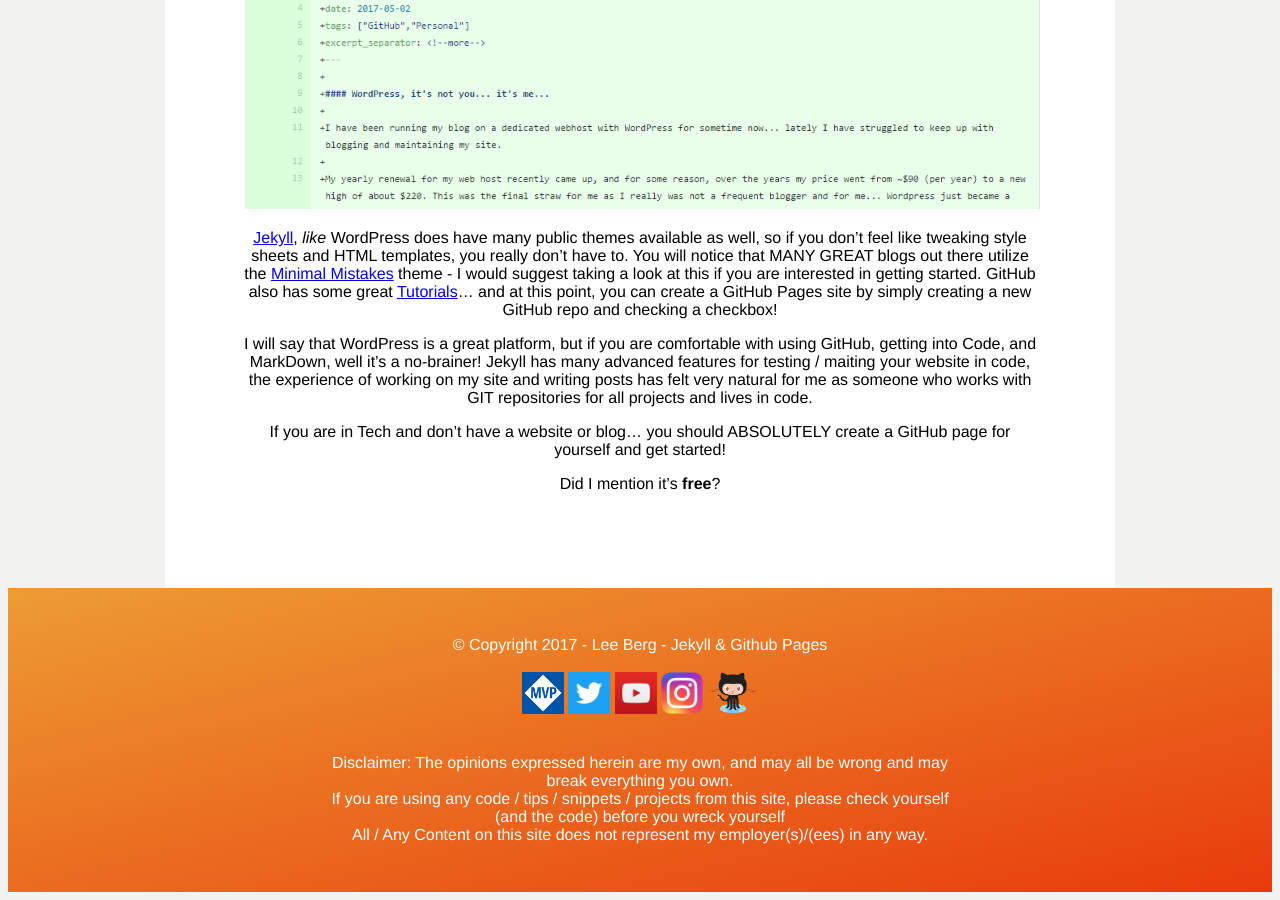
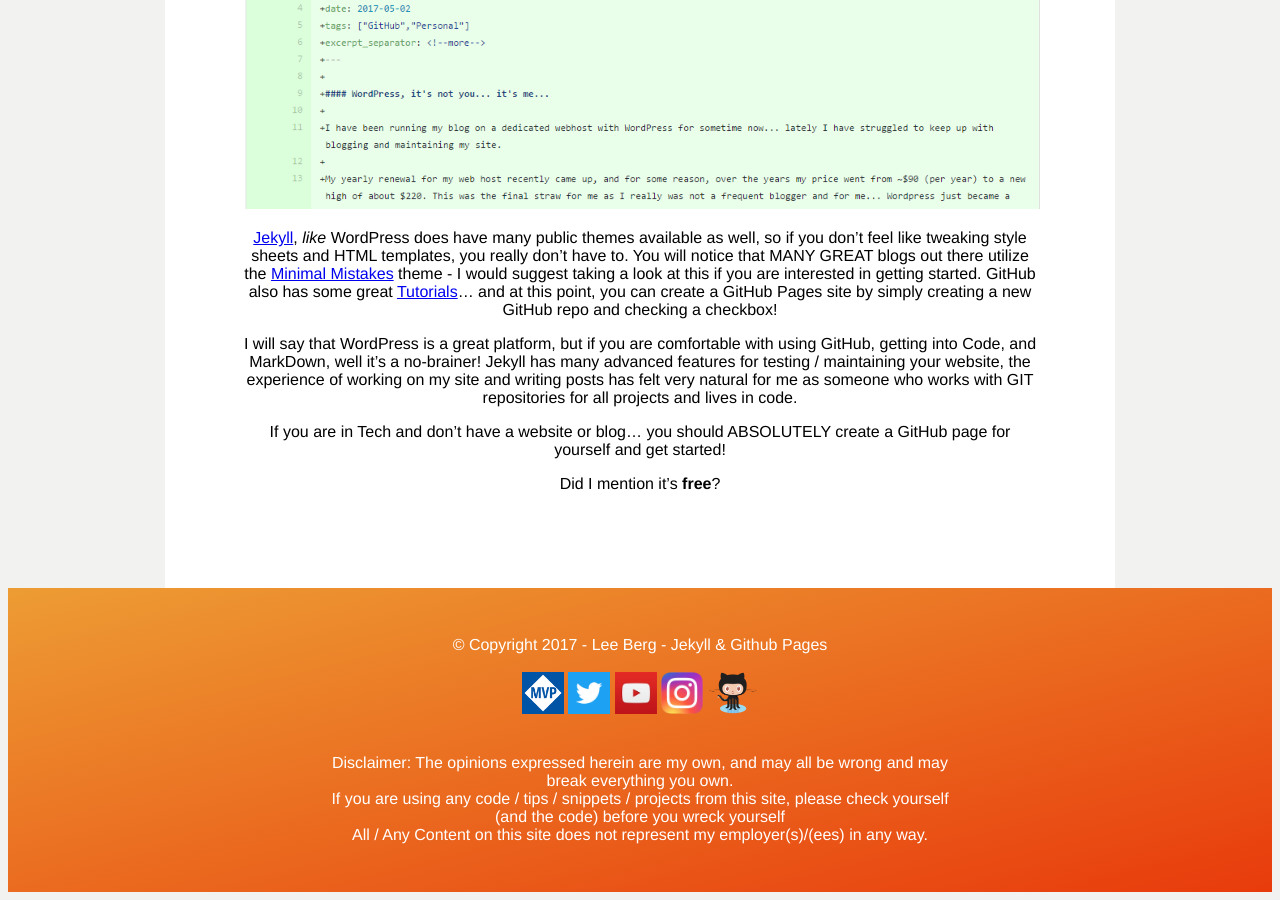
Before and after one commit to leeberg/BlogTest, a Jekyll site: the page built from _posts/2017-05-02-MigratedBlog.md, in a window 1280 px wide and 900 px high, scrolled down 1583 px. Built offline with Jekyll 4.4.1, drawn with Linux system fonts in a browser that asks for light colours; comment, search, counter and statistics services are not loaded.

Commit message:
MORE TYPO!

```diff
--- a/_posts/2017-05-02-MigratedBlog.md
+++ b/_posts/2017-05-02-MigratedBlog.md
@@ -40,7 +40,7 @@ I really like to think of it as "Blogging as Code"... To write a new post, I sim
 
 [Jekyll](https://jekyllrb.com/), *like* WordPress does have many public themes available as well, so if you don't feel like tweaking style sheets and HTML templates, you really don't have to. You will notice that MANY GREAT blogs out there utilize the [Minimal Mistakes](https://mademistakes.com/work/minimal-mistakes-jekyll-theme/) theme - I would suggest taking a look at this if you are interested in getting started. GitHub also has some great [Tutorials](https://pages.github.com)... and at this point, you can create a GitHub Pages site by simply creating a new GitHub repo and checking a checkbox!
 
-I will say that WordPress is a great platform, but if you are comfortable with using GitHub, getting into Code, and MarkDown, well it's a no-brainer! Jekyll has many advanced features for testing / maiting your website in code, the experience of working on my site and writing posts has felt very natural for me as someone who works with GIT repositories for all projects and lives in code.
+I will say that WordPress is a great platform, but if you are comfortable with using GitHub, getting into Code, and MarkDown, well it's a no-brainer! Jekyll has many advanced features for testing / maintaining your website, the experience of working on my site and writing posts has felt very natural for me as someone who works with GIT repositories for all projects and lives in code.
 
 
 If you are in Tech and don't have a website or blog... you should ABSOLUTELY create a GitHub page for yourself and get started!
```
